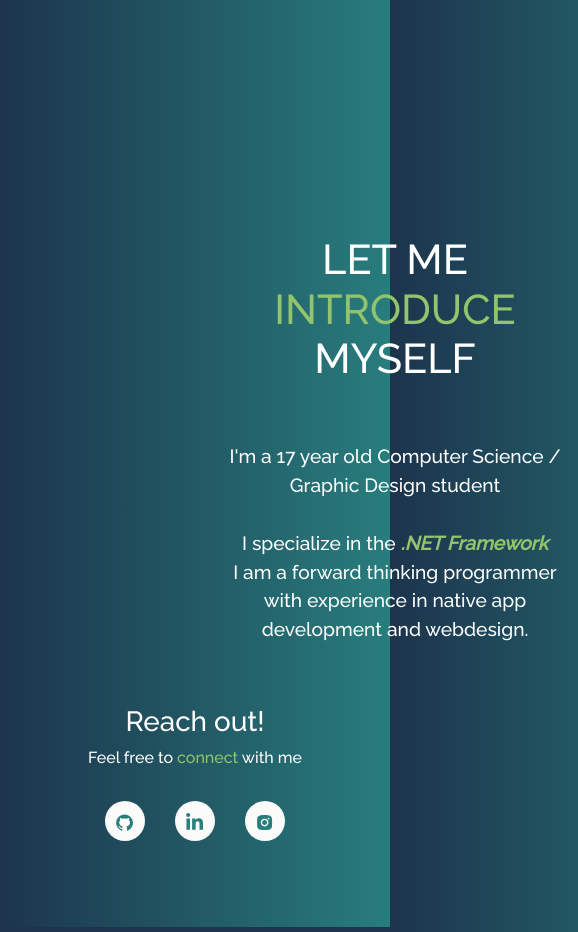
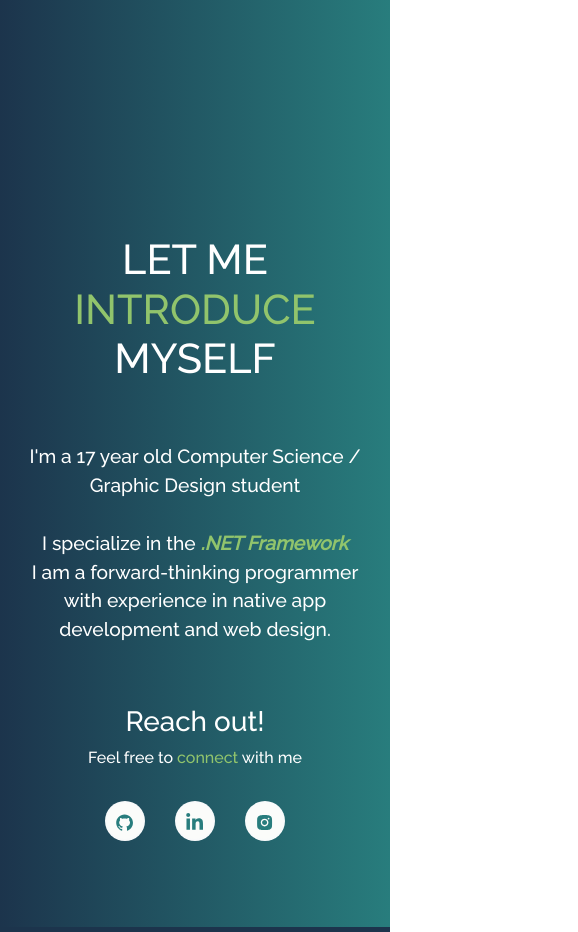
Before and after one commit to AlbinIngholm/Portefolje, a React (Create React App) app: page / in a window 390 px wide. Shown: the part 1180-2112 px from the top of the page, 578 px wide, since content can reach past the window. Built offline with nearby package versions, Linux system fonts and the light colour scheme.

Commit message:
Made bottom of homepage responsive

```diff
--- a/src/components/Home/Home2.js
+++ b/src/components/Home/Home2.js
@@ -1,9 +1,6 @@
 import React from "react";
 import { Container, Row, Col } from "react-bootstrap";
-import {
-  AiFillGithub,
-  AiFillInstagram,
-} from "react-icons/ai";
+import { AiFillGithub, AiFillInstagram } from "react-icons/ai";
 import { FaLinkedinIn } from "react-icons/fa";
 
 function Home2() {
@@ -11,7 +8,7 @@ function Home2() {
     <Container fluid className="home-about-section" id="about">
       <Container>
         <Row>
-          <Col md={8} className="home-about-description">
+          <Col lg={8} className="home-about-description">
             <h1 style={{ fontSize: "2.6em" }}>
               LET ME <span className="green"> INTRODUCE </span> MYSELF
             </h1>
@@ -23,13 +20,12 @@ function Home2() {
                 <b className="green"> .NET Framework</b>
               </i>
               <br />
-
-              I am a forward thinking programmer with experience in native app development and webdesign.
+              I am a forward-thinking programmer with experience in native app development and web design.
             </p>
           </Col>
         </Row>
         <Row>
-          <Col md={12} className="home-about-social">
+          <Col lg={12} className="home-about-social">
             <h1>Reach out!</h1>
             <p>
               Feel free to <span className="green">connect </span>with me
--- a/src/style.css
+++ b/src/style.css
@@ -598,6 +598,10 @@ body {
     .tech-icons {
       margin: 10px !important;
     }
+    .home-about-description {
+      margin-left: 0;
+      margin-right: 0;
+    }
   }
 
   .tech-icons:hover {
```
